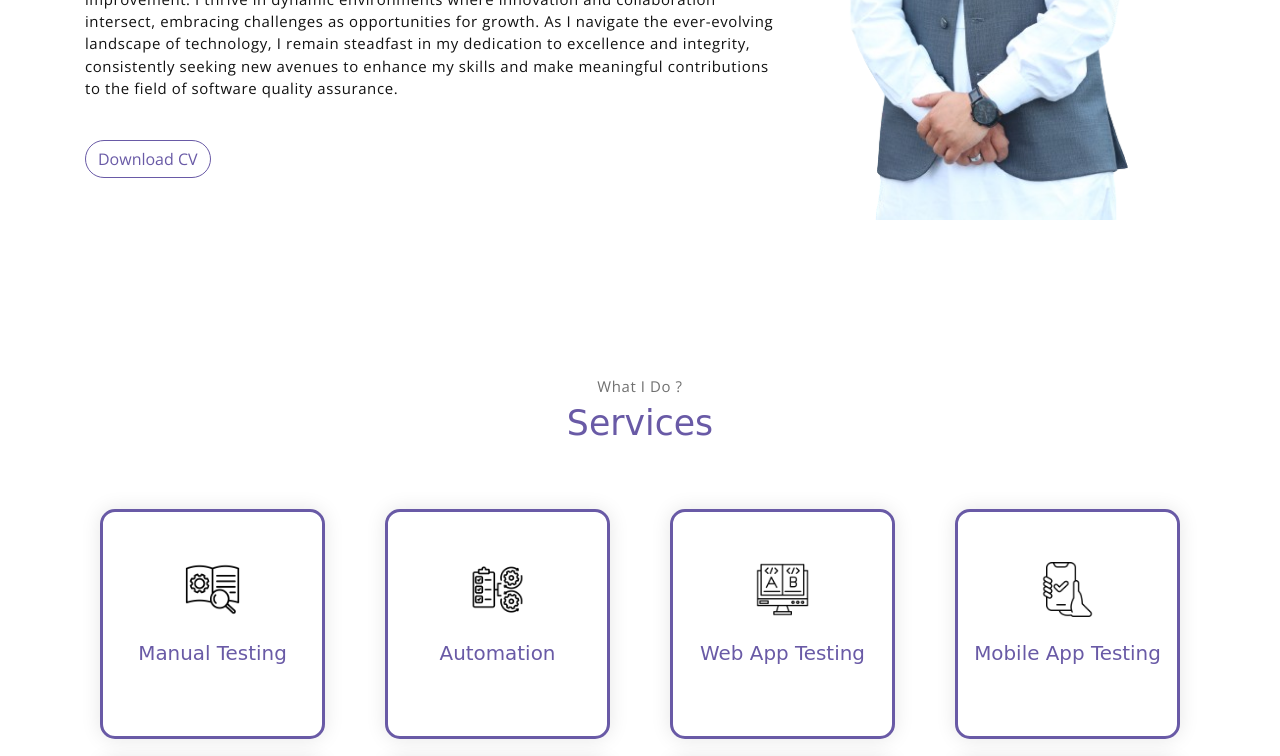
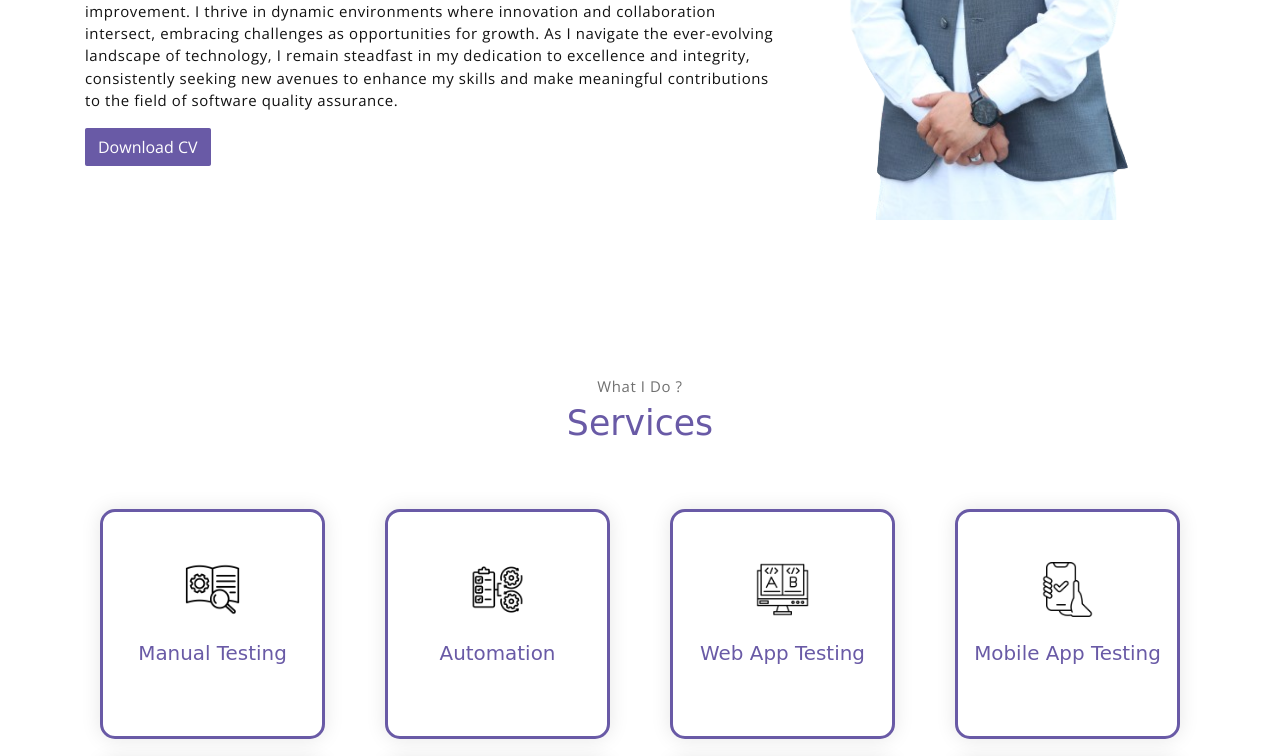
Before and after one commit to HammadRashid1997/Portfolio, a plain HTML site: page index.html in a window 1280 px wide. Shown: the part 1180-1936 px from the top of the page. Drawn offline with nearby package versions, Linux system fonts and the light colour scheme; a web font is replaced by a local one.

Commit message:
Update index.html

```diff
--- a/index.html
+++ b/index.html
@@ -100,7 +100,7 @@
                         assurance.
                     </p>
                     <a href="assets/files/resume.pdf" download>
-                        <button class="btn-rounded btn btn-outline-primary mt-4">Download CV</button>
+                        <button class="btn btn-primary btn-rectangular">Download CV</button>
                     </a>
                 </div>
                 <div class="about-img-holder">
```
